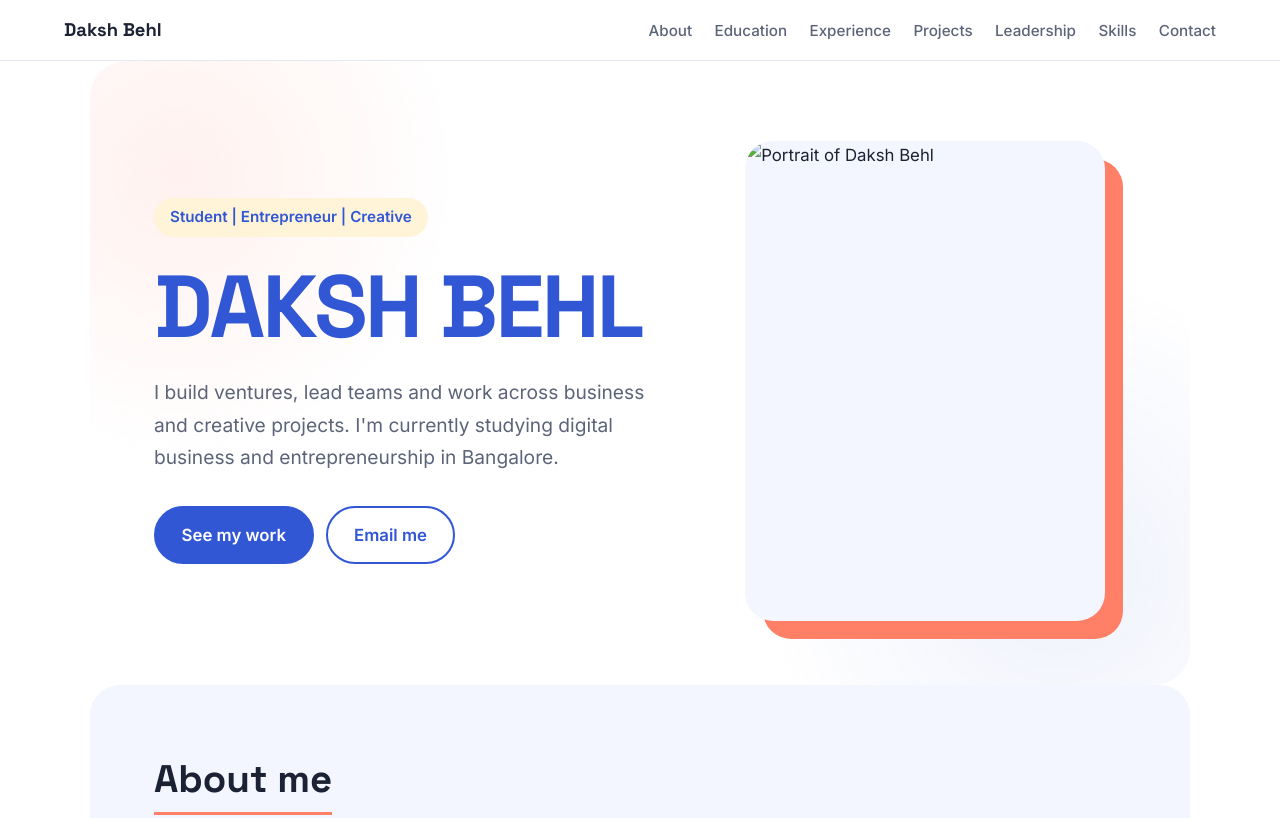
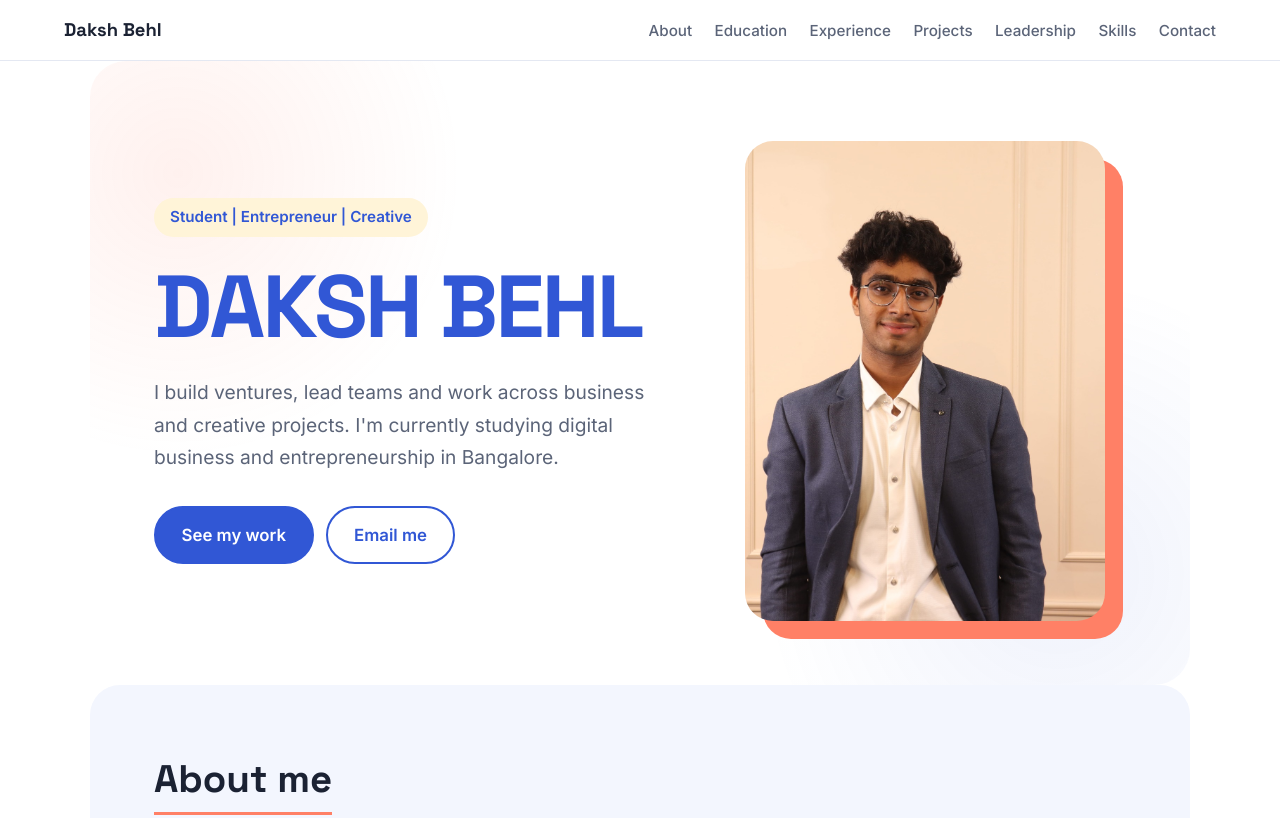
Before and after one commit to Gubad17/daksh-behl-portfolio, a plain HTML site: page index.html in a window 1280 px wide. Shown: the top 818 px of the page. Drawn offline with Linux system fonts and the light colour scheme.

Commit message:
Fix profile image path

```diff
--- a/index.html
+++ b/index.html
@@ -51,7 +51,7 @@
 
       <!-- PROFILE PHOTO: put your image at images/profile.jpg (see the instructions) -->
       <figure class="hero-photo">
-        <img src="images/profile.jpg" alt="Portrait of Daksh Behl" width="400" height="480">
+      <img src="profile.jpg" alt="Portrait of Daksh Behl" width="400" height="480">
       </figure>
     </section>
 
```
